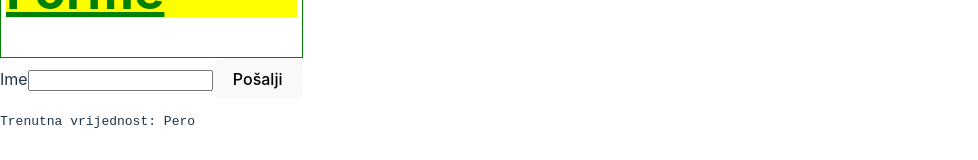
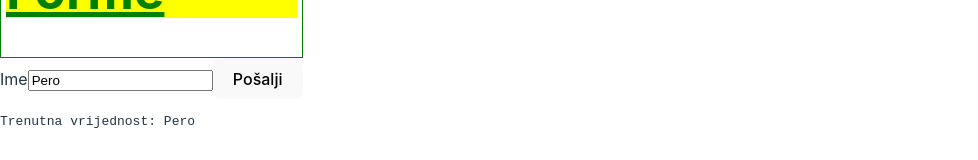
Before and after one commit to webbugt/algebra-react-vjezbe, a React (Vite) app: page /forme in a window 1280 px wide. Shown: the part 407-567 px from the top of the page, without its empty margins (0-978 px from the left). Built offline with nearby package versions, Linux system fonts and the light colour scheme.

Commit message:
connect state to input component

```diff
--- a/src/components/forme/FunctionalNameForm.jsx
+++ b/src/components/forme/FunctionalNameForm.jsx
@@ -3,14 +3,16 @@ import { useState } from "react";
 export function FunctionalNameForm() {
   const [name, setName] = useState("Pero");
   const onInputChangeHandler = (event) => {
-    console.log(event.target.value);
+    // console.log(event.target.value);
+    setName(event.target.value)
   };
   return (
     <form>
       <label htmlFor="name">Ime</label>
       <input
         name="name"
-        type="text" //value={name}
+        type="text"
+        value={name}
         onChange={onInputChangeHandler}
       />
       <button type="submit">Pošalji</button>
```
